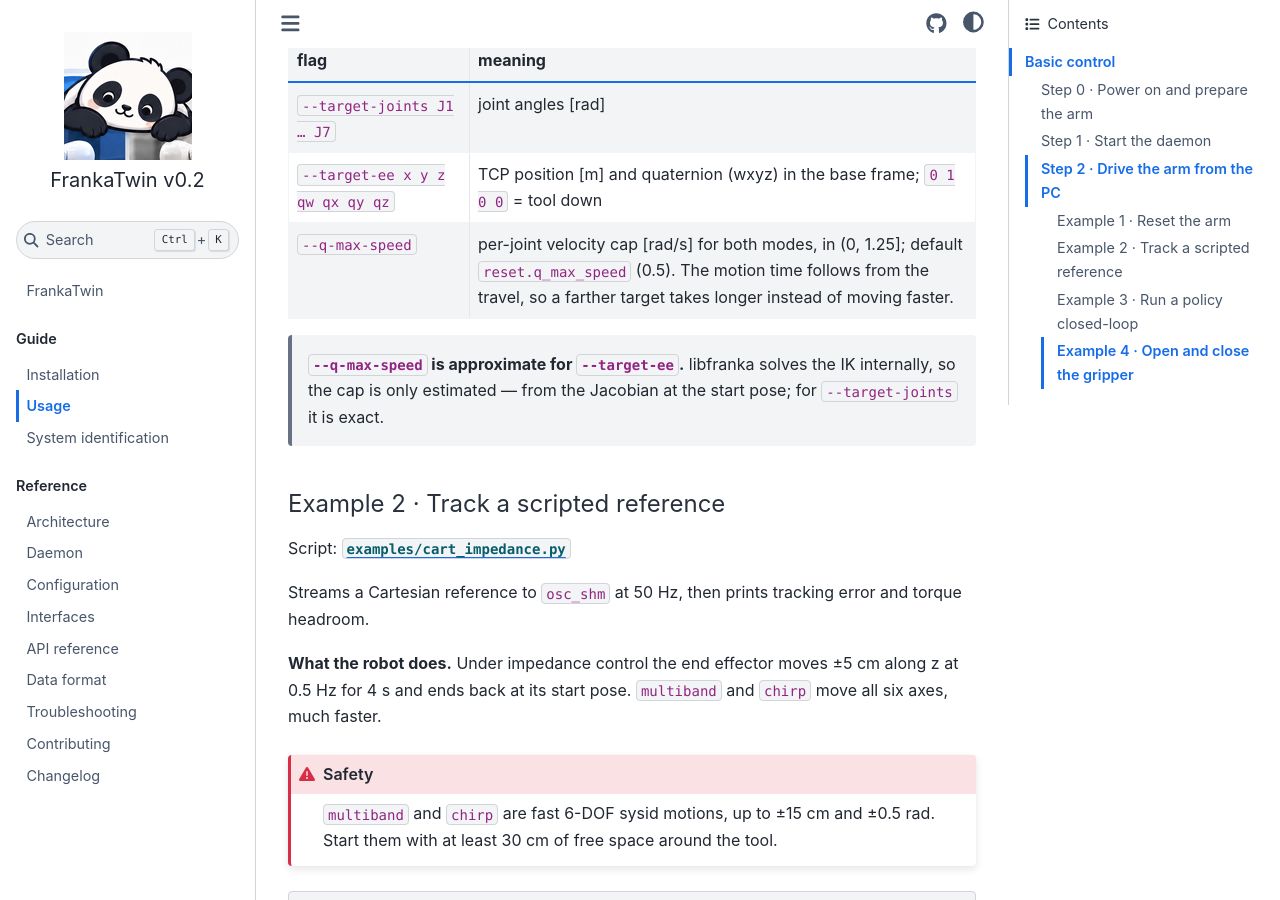
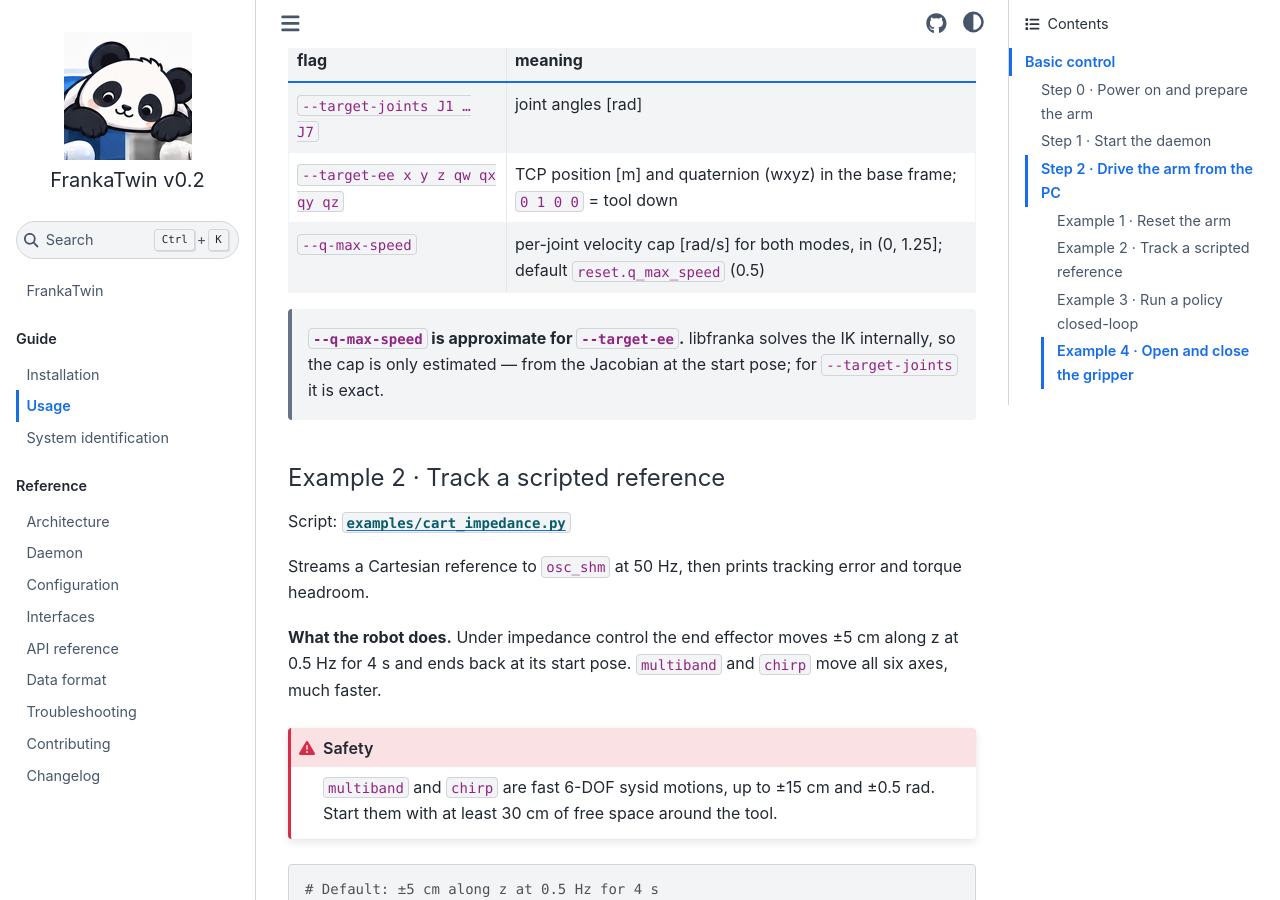
Before and after one commit to tsrobcvai/frankatwin, a Sphinx documentation site: the page built from docs/usage.md, in a window 1280 px wide and 900 px high, scrolled down 1682 px. Built offline with Sphinx 7.4.7 and the Sphinx Book theme 1.1.4, drawn with Linux system fonts in a browser that asks for light colours.

Commit message:
docs(usage): drop the motion-time sentence from the --q-max-speed row
Co-Authored-By: Claude Opus 5 <noreply@anthropic.com>

```diff
--- a/docs/usage.md
+++ b/docs/usage.md
@@ -74,7 +74,7 @@ python examples/move_to.py --target-ee 0.4 0.0 0.3  0 1 0 0  --q-max-speed 0.5
 |---|---|
 | `--target-joints J1 … J7` | joint angles [rad] |
 | `--target-ee x y z qw qx qy qz` | TCP position [m] and quaternion (wxyz) in the base frame; `0 1 0 0` = tool down |
-| `--q-max-speed` | per-joint velocity cap [rad/s] for both modes, in (0, 1.25]; default `reset.q_max_speed` (0.5). The motion time follows from the travel, so a farther target takes longer instead of moving faster. |
+| `--q-max-speed` | per-joint velocity cap [rad/s] for both modes, in (0, 1.25]; default `reset.q_max_speed` (0.5) |
 
 > **`--q-max-speed` is approximate for `--target-ee`.** libfranka solves the IK
 > internally, so the cap is only estimated — from the Jacobian at the start
```
